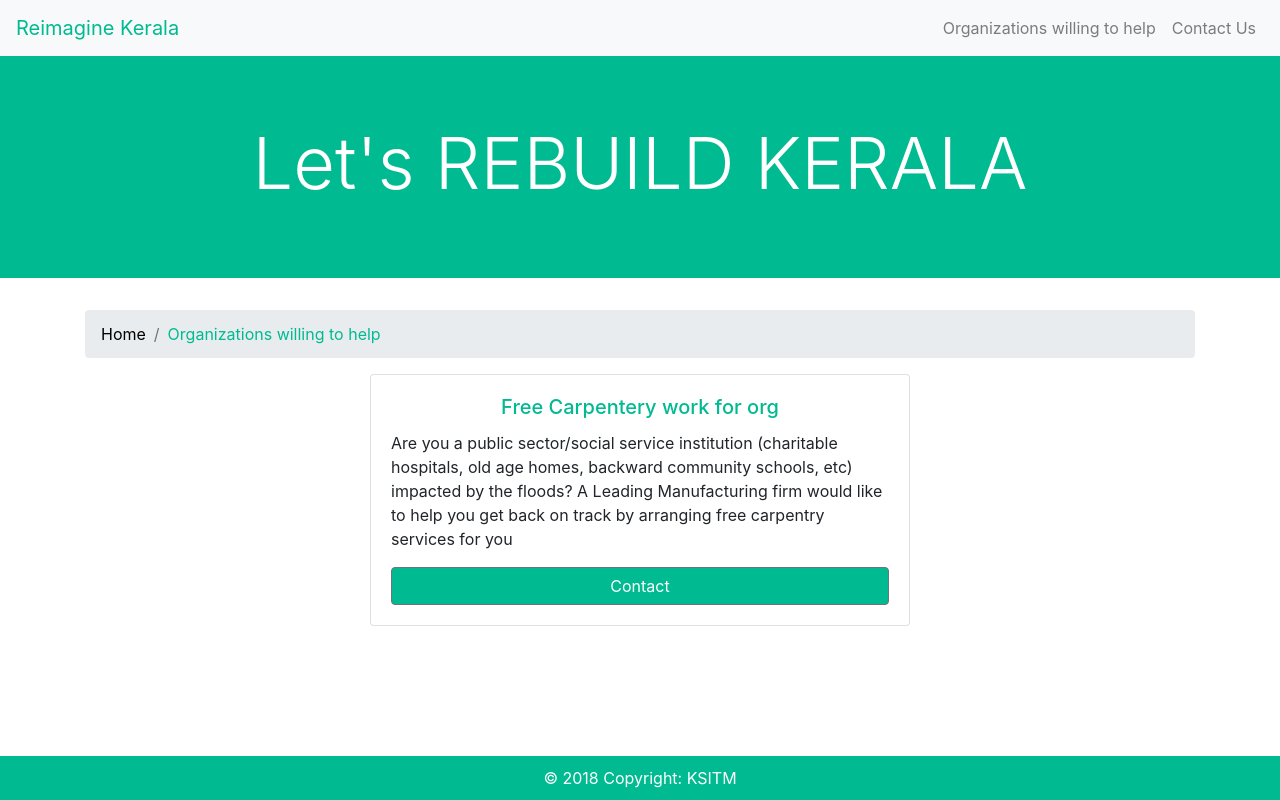
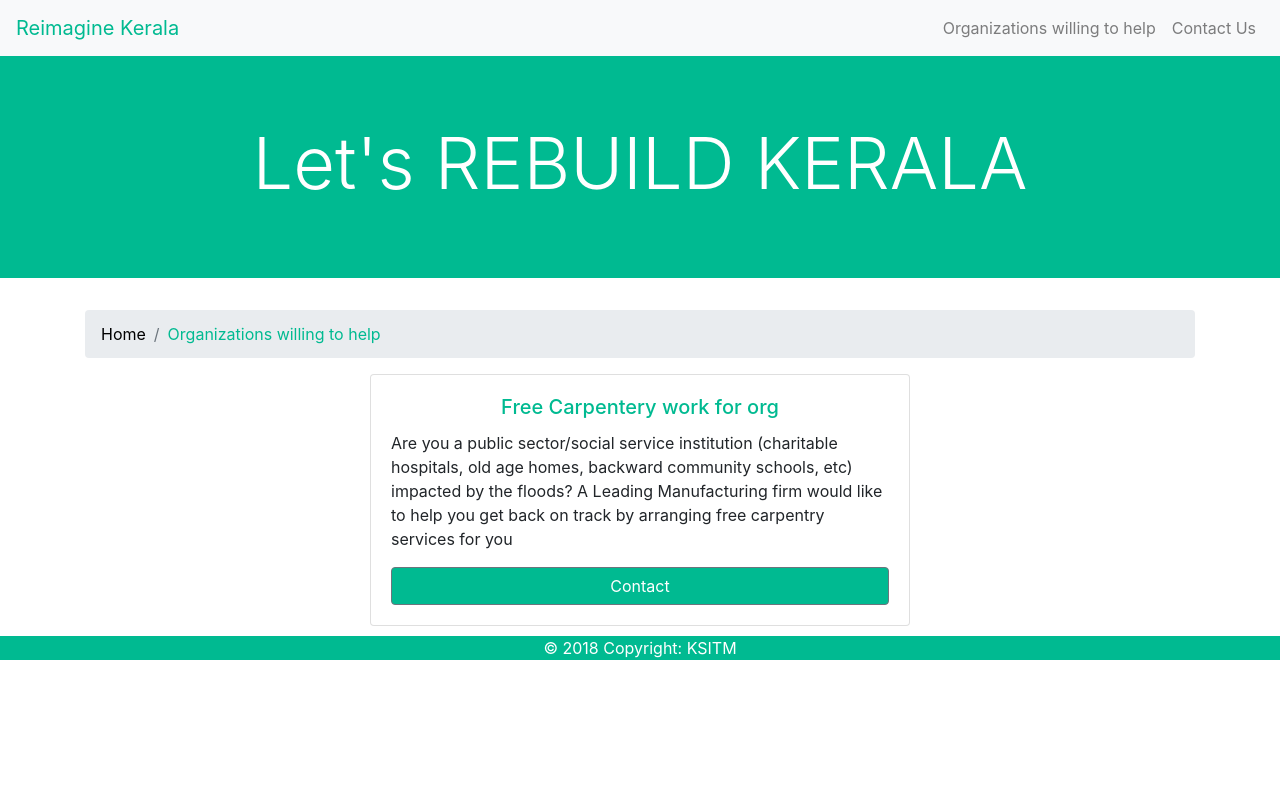
Before and after one commit to afterflood/help.afterflood.in, a React (Create React App) app: page / in a window 1280 px wide. Built offline with nearby package versions, Linux system fonts and the light colour scheme.

Commit message:
Removed stick nature of footer

```diff
--- a/src/components/css/Footer.css
+++ b/src/components/css/Footer.css
@@ -1,8 +1,7 @@
 .footer {
-    position: fixed;
-    left: 0;
-    bottom: 0;
+    position: relative;
     width: 100%;
+    height: 30pxgit;
     background-color:#00BA91;
     color: white;
     text-align: center;
```
